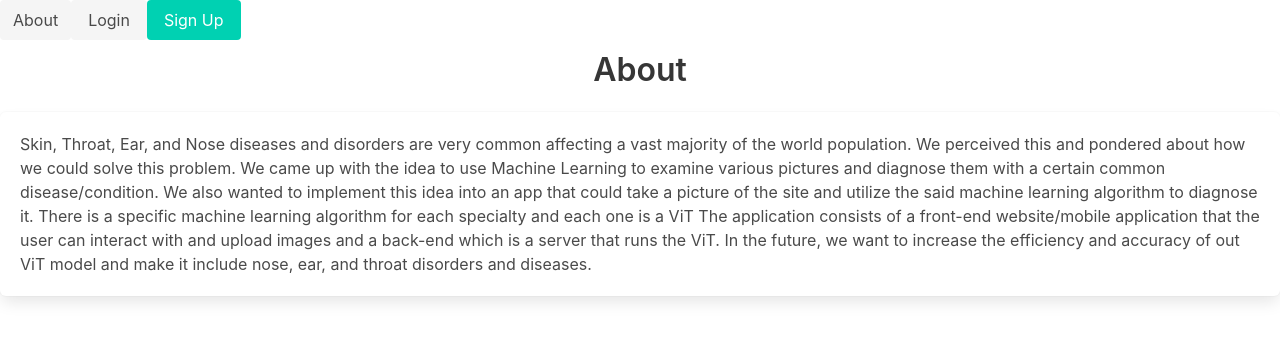
After one commit to Pranavmath/SENT.it, a Python web app: template templates/about.html in a window 1280 px wide. The commit adds this page. Shown: the top 341 px of the page. Run offline with Jinja, Linux system fonts and the light colour scheme; the template is opened without the code that fills it, so the values that code supplies are empty; some libraries are stand-ins or nearby versions.

Commit message:
* added about page with one animation and abstract and edited navbar

```diff
--- /dev/null
+++ b/templates/about.html
@@ -0,0 +1,15 @@
+{% extends "base.html" %} {% block title %}About{% endblock %}
+{% block main%}
+<html>
+    <head>
+        <link rel= "stylesheet" type= "text/css" href= "{{ url_for('static',filename='styles/home.css') }}">
+    </head>
+    <body>
+        <h1 class="title animate__animated animate__backInDown" align="center">About</h1>
+        <div class="box">
+            <p class="paragraph">Skin, Throat, Ear, and Nose diseases and disorders are very common affecting a vast majority of the world population. We perceived this and pondered about how we could solve this problem. We came up with the idea to use Machine Learning to examine various pictures and diagnose them with a certain common disease/condition. We also wanted to implement this idea into an app that could take a picture of the site and utilize the said machine learning algorithm to diagnose it. There is a specific machine learning algorithm for each specialty and each one is a ViT The application consists of a front-end website/mobile application that the user can interact with and upload images and a back-end which is a server that runs the ViT. In the future, we want to increase the efficiency and accuracy of out ViT model and make it include nose, ear, and throat disorders and diseases.</p>
+
+        </div>
+    </body>
+</html>
+{% endblock %}
--- a/templates/base.html
+++ b/templates/base.html
@@ -30,6 +30,7 @@
       </button>
       <div class="navbar-brand" id="navbar">
         <div class="navbar-menu">
+            <a class="navbar-item button is-light" id="about" href="/about">About</a>
           {% if current_user.is_authenticated %}
           <a class="navbar-item" id="home" href="/">Home</a>
           <a class="navbar-item" id="symptoms" href="/symptoms">Symptoms Checker</a>
--- a/templates/sign-up.html
+++ b/templates/sign-up.html
@@ -79,7 +79,7 @@
 
     <br>
 
-    <p1 id="loc">Please wait for the location to pop up before you submit the form</p1>
+    <p id="loc">Please wait for the location to pop up before you submit the form</p>
 
     <input type='hidden' id='location' name='loc' value='' />
 
```
Also changed, not shown: main.py (+5 -2 lines).
